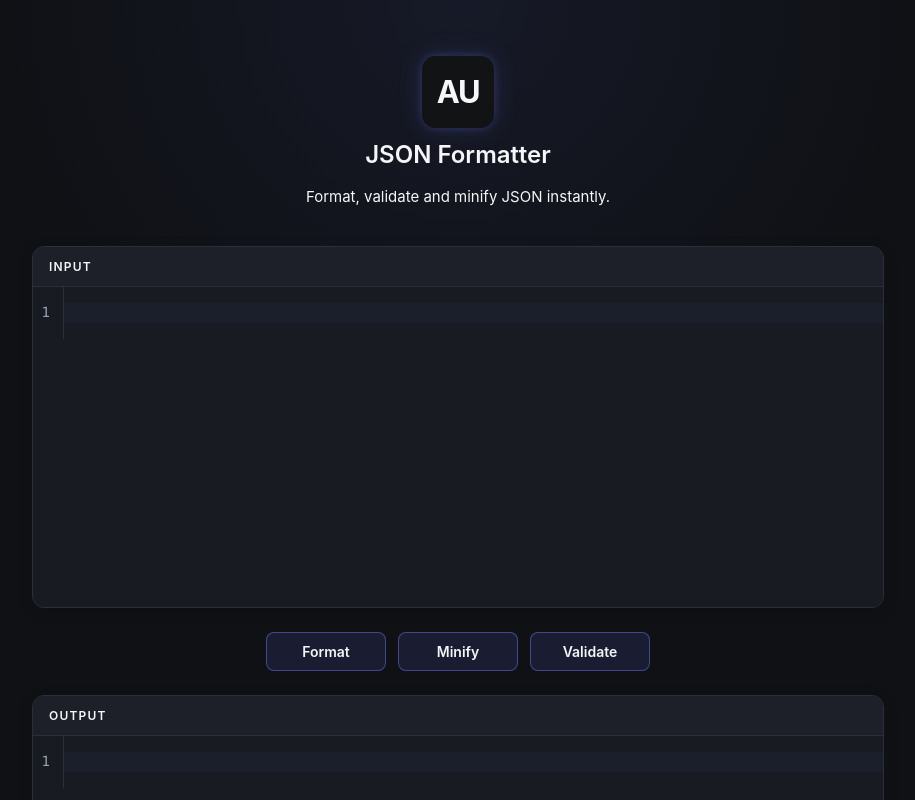
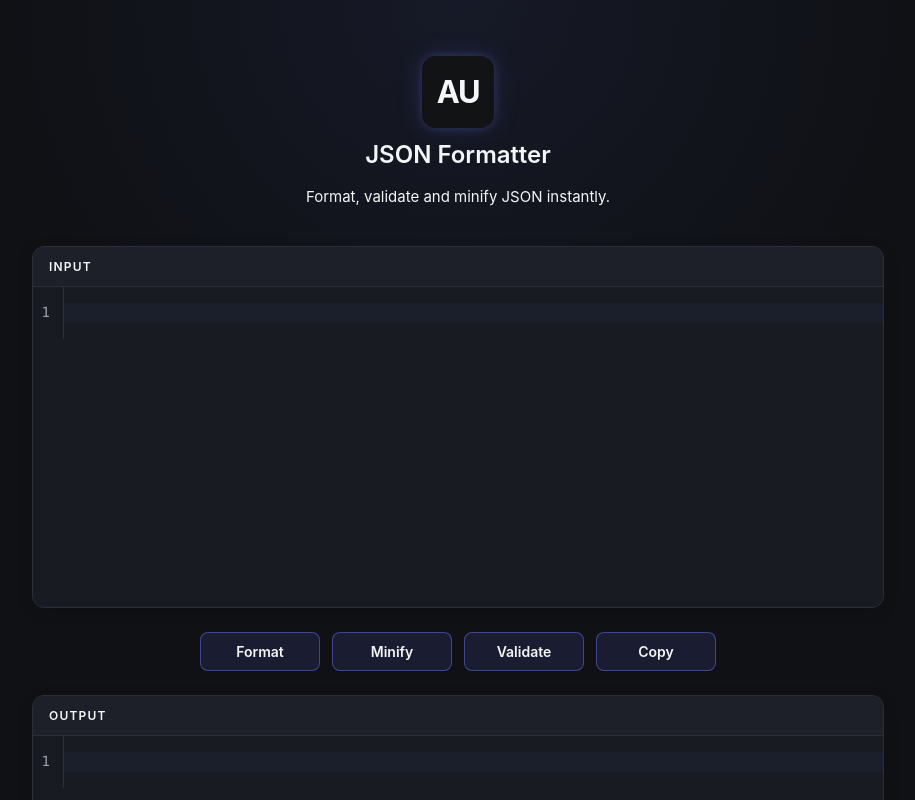
Before and after one commit to mmycdev/aura-json-formatter, a React (Vite) app: page / in a window 1280 px wide. Shown: the top 800 px of the page, without its empty margins (182-1097 px from the left). Built offline with nearby package versions, Linux system fonts and the light colour scheme.

Commit message:
feat: add copy to notes

```diff
--- a/src/App.tsx
+++ b/src/App.tsx
@@ -40,6 +40,10 @@ function App() {
   }
 };
 
+  const handleCopy = async () => {
+  await navigator.clipboard.writeText(outputValue);
+};
+
   return (
      <main className="app">
       <header className="app-header">
@@ -66,12 +70,16 @@ function App() {
         </button>
 
         <button onClick={handleMinify}>
-    Minify
-  </button>
+          Minify
+        </button>
 
-  <button onClick={handleValidate}>
-  Validate
-</button>
+        <button onClick={handleValidate}>
+          Validate
+        </button>
+
+         <button onClick={handleCopy}>
+          Copy
+        </button>
       </div>
 
       {validationMessage && (
```
